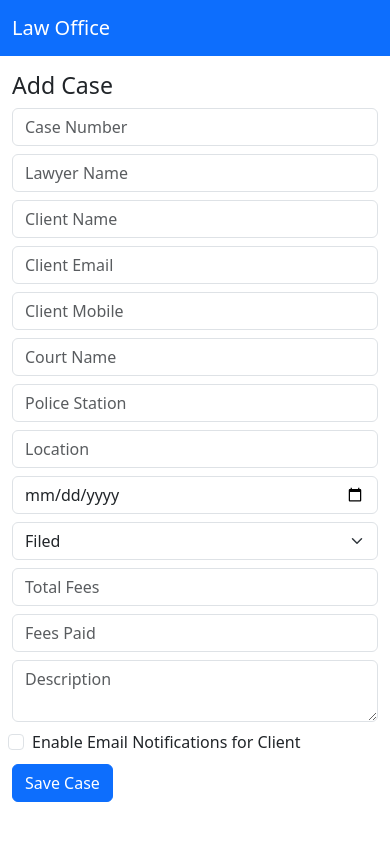
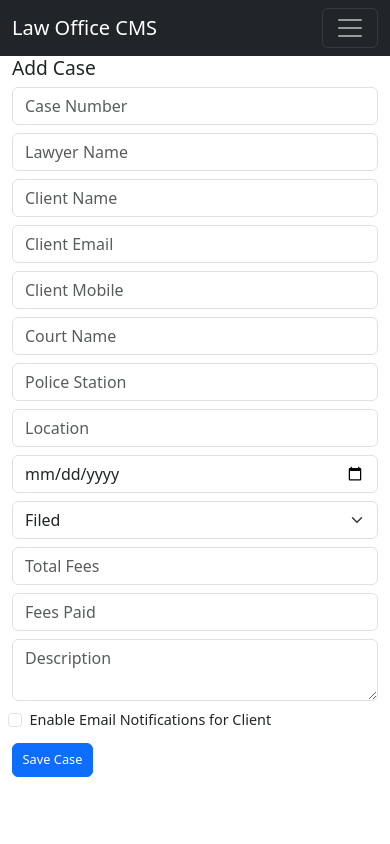
Before and after one commit to Maniberrec/law-office-cms, a Flask app: page /case/add in a window 390 px wide. Run offline with Flask 3, Linux system fonts and the light colour scheme.

Commit message:
Improved mobile responsiveness in base.html

```diff
--- a/app.py
+++ b/app.py
@@ -508,6 +508,50 @@ def case_notifications(case_id):
     case = Case.query.get_or_404(case_id)
     notes = Notification.query.filter_by(case_id=case_id).order_by(Notification.sent_at.desc()).all()
     return render_template('notifications.html', case=case, notes=notes)
+from openpyxl import Workbook
+from io import BytesIO
+from flask import send_file
+
+@app.route('/notification/<int:note_id>/resend')
+def resend_notification(note_id):
+    note = Notification.query.get_or_404(note_id)
+    case = note.case
+    try:
+        # Reuse our existing email sender
+        send_client_email(case, note.subject, note.body)
+        flash(f"Email re-sent to {note.email_to}", "success")
+    except Exception as e:
+        flash(f"Error re-sending email: {e}", "danger")
+    return redirect(url_for('case_notifications', case_id=case.id))
+
+@app.route('/case/<int:case_id>/notifications/export')
+def export_notifications(case_id):
+    case = Case.query.get_or_404(case_id)
+    notes = Notification.query.filter_by(case_id=case_id).order_by(Notification.sent_at.desc()).all()
+
+    wb = Workbook()
+    ws = wb.active
+    ws.title = "Notifications"
+    ws.append(["Date Sent", "To", "Subject", "Body"])
+    for n in notes:
+        ws.append([
+            n.sent_at.strftime("%d:%m:%Y %H:%M"),
+            n.email_to,
+            n.subject,
+            n.body
+        ])
+
+    output = BytesIO()
+    wb.save(output)
+    output.seek(0)
+
+    filename = f"Case_{case.case_number}_Notifications.xlsx"
+    return send_file(
+        output,
+        as_attachment=True,
+        download_name=filename,
+        mimetype="application/vnd.openxmlformats-officedocument.spreadsheetml.sheet"
+    )
 
 # -----------------------
 # Run
--- a/templates/base.html
+++ b/templates/base.html
@@ -2,18 +2,21 @@
 <html>
 <head>
   <meta charset="utf-8">
+  <meta name="viewport" content="width=device-width, initial-scale=1">
   <title>Law Office Case Management</title>
   <link href="https://cdn.jsdelivr.net/npm/bootstrap@5.3.2/dist/css/bootstrap.min.css" rel="stylesheet">
 </head>
 <body>
-<nav class="navbar navbar-expand-lg navbar-dark bg-primary mb-3">
-  <div class="container">
-    <a class="navbar-brand" href="{{ url_for('index') }}">Law Office</a>
-    <div class="collapse navbar-collapse">
-      <ul class="navbar-nav me-auto">
+<nav class="navbar navbar-expand-lg navbar-dark bg-dark">
+  <div class="container-fluid">
+    <a class="navbar-brand" href="{{ url_for('index') }}">Law Office CMS</a>
+    <button class="navbar-toggler" type="button" data-bs-toggle="collapse" data-bs-target="#navbarNav">
+      <span class="navbar-toggler-icon"></span>
+    </button>
+    <div class="collapse navbar-collapse" id="navbarNav">
+      <ul class="navbar-nav ms-auto">
         <li class="nav-item"><a class="nav-link" href="{{ url_for('index') }}">Dashboard</a></li>
-        <li class="nav-item"><a class="nav-link" href="{{ url_for('view_cases') }}">Cases</a></li>
-        <li class="nav-item"><a class="nav-link" href="{{ url_for('add_case') }}">Add Case</a></li>
+        <li class="nav-item"><a class="nav-link" href="{{ url_for('add_case') }}">New Case</a></li>
         <li class="nav-item"><a class="nav-link" href="{{ url_for('settings') }}">Settings</a></li>
       </ul>
     </div>
@@ -29,6 +32,14 @@
   {% endwith %}
   {% block content %}{% endblock %}
 </div>
-<script src="https://cdn.jsdelivr.net/npm/bootstrap@5.3.2/dist/js/bootstrap.bundle.min.js"></script>
+<script src="https://cdn.jsdelivr.net/npm/bootstrap@5.3.3/dist/js/bootstrap.bundle.min.js"></script>
+<style>
+  body { font-size: 0.9rem; }
+  .table td, .table th { white-space: nowrap; }
+  @media (max-width: 768px) {
+    h3 { font-size: 1.2rem; }
+    .btn { font-size: 0.8rem; padding: 0.4rem 0.6rem; }
+  }
+</style>
 </body>
 </html>
```
Also changed, not shown: templates/dashboard.html (+9 -5 lines).
